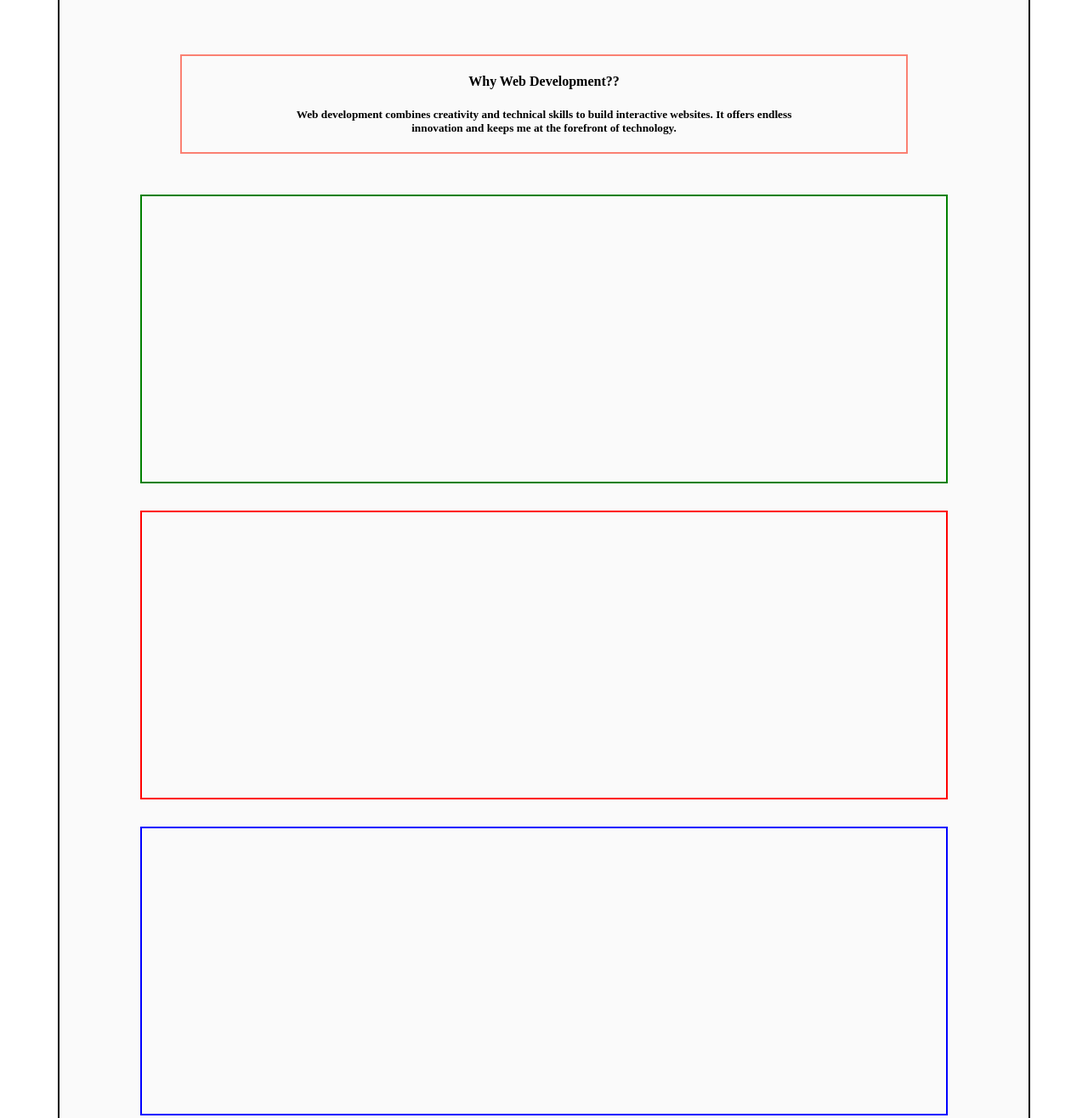
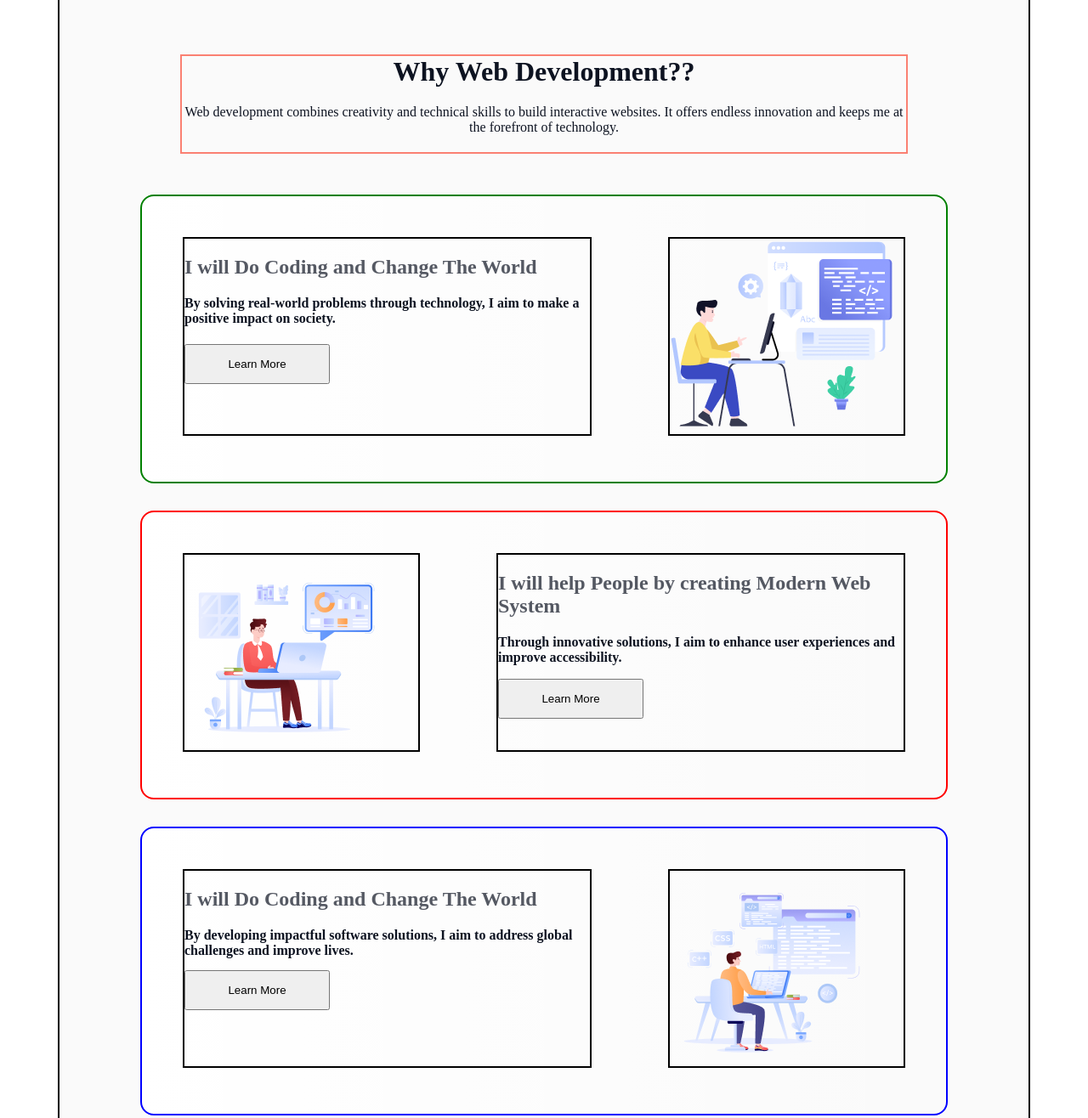
Before and after one commit to Shaon007/WebWonderland, a plain HTML site: page index.html in a window 1280 px wide. Shown: the part 883-2199 px from the top of the page at 85% size. Drawn offline with Linux system fonts and the light colour scheme; a web font is replaced by a local one.

Commit message:
added Developement Section

```diff
--- a/index.html
+++ b/index.html
@@ -37,18 +37,40 @@
     </div>
     <!-- Developer section -->
      <div class="dev-container">
+
       <div class="dev-head">
         <h4>Why Web Development??</h4>
-        <h5>Web development combines creativity and technical skills to build interactive websites. It offers endless <br> innovation and keeps me at the forefront of technology.</h5>
+        <h5>Web development combines creativity and technical skills to build interactive websites. It offers endless  innovation and keeps me at the forefront of technology.</h5>
       </div>
       <div class="dev-top">
-        <div class="top-left"></div>
-        <div class="top-right"></div>
+        <div class="top-left">
+          <h2>I will Do Coding and Change The World</h2>
+          <h3>By solving real-world problems through technology, I aim to make a positive impact on society.</h3><br>
+          <button>Learn More</button>
+        </div>
+        <div class="top-right">
+          <img src="assets/Layer_1.png" alt="">
+        </div>
       </div>
       <div class="dev-mid">
-
+        <div class="mid-left">
+          <img src="assets/Group 3.png" alt="">
+        </div>
+        <div class="mid-right">
+          <h2>I will help People by creating Modern Web System</h2>
+          <h3>Through innovative solutions, I aim to enhance user experiences and improve accessibility.</h3>
+          <button>Learn More</button>
+        </div>
       </div>
       <div class="dev-bottom">
+        <div class="bottom-left top-left">
+          <h2>I will Do Coding and Change The World</h2>
+          <h3>By developing impactful software solutions, I aim to address global challenges and improve lives.</h3>
+          <button>Learn More</button>
+        </div>
+        <div class="bottom-right top-right">
+          <img src="assets/Group 4.png" alt="">
+        </div>
 
       </div>
      </div>
--- a/styles.css
+++ b/styles.css
@@ -145,6 +145,19 @@ body {
   background: rgba(13, 19, 33, 0.02);
 }
 
+.dev-container h2 {
+  color: rgba(13, 19, 33, 0.70);
+  font-family: "Azeret Mono";
+  font-size: 24px;
+}
+
+.dev-container h3 {
+  color: #0D1321;
+
+  font-family: "Azeret Mono";
+  font-size: 16px;
+}
+
 .dev-head {
   border: 2px solid salmon;
   width: 852px;
@@ -153,22 +166,97 @@ body {
   text-align: center;
 }
 
+.dev-head h4 {
+  margin: 0;
+  color: #0D1321;
+  font-family: "Azeret Mono";
+  font-size: 32px;
+}
+
+.dev-head h5 {
+  margin-top: 20px;
+  color: #0D1321;
+  font-family: "Azeret Mono";
+  font-size: 16px;
+  font-weight: 400;
+}
+
 .dev-top {
+  border-radius: 16px;
+  background: linear-gradient(90deg, #FFF 0%, rgba(255, 255, 255, 0.00) 100%);
   border: 2px solid green;
   width: 946px;
   height: 336px;
   margin: 0 auto 32px;
+  display: flex;
+  justify-content: space-between;
+}
+
+.dev-container button {
+  height: 47px;
+  width: 171px;
+  margin-bottom: 58px;
+}
+
+ .top-left {
+  border: 2px solid;
+  width: 477px;
+  height: 230px;
+  margin: 48px 0 48px 48px;
+}
+.top-left h3{
+  margin-bottom: 3px;
+}
+
+.top-right {
+  border: 2px solid;
+  width: 275px;
+  height: 230px;
+  margin: 48px 48px 48px 0;
 }
 
 .dev-mid {
+  border-radius: 16px;
+  background: linear-gradient(90deg, #FFF 0%, rgba(255, 255, 255, 0.00) 100%);
   border: 2px solid red;
   width: 946px;
   height: 336px;
   margin: 0 auto 32px;
+  display: flex;
+  justify-content: space-between;
 }
+
+.mid-left {
+  border: 2px solid;
+  width: 275px;
+  height: 230px;
+  margin: 48px auto 48px 48px;
+}
+
+
+.mid-right {
+  border: 2px solid;
+  width: 477px;
+  height: 230px;
+  margin: 48px 48px 48px auto;
+}
+
 .dev-bottom {
   border: 2px solid blue;
+  border-radius: 16px;
+  background: linear-gradient(90deg, #FFF 0%, rgba(255, 255, 255, 0.00) 100%);
   width: 946px;
   height: 336px;
   margin: 0 auto 80px;
+  display: flex;
+  justify-content: space-between;
 }
+
+.bottom-left h3{
+  /* margin-bottom: 5px; */
+  padding-bottom: 5px;
+}
+.bottom-left button{
+  margin-top: 6px;
+
+}
```
Lines whose indentation alone changed are shown as unchanged.
